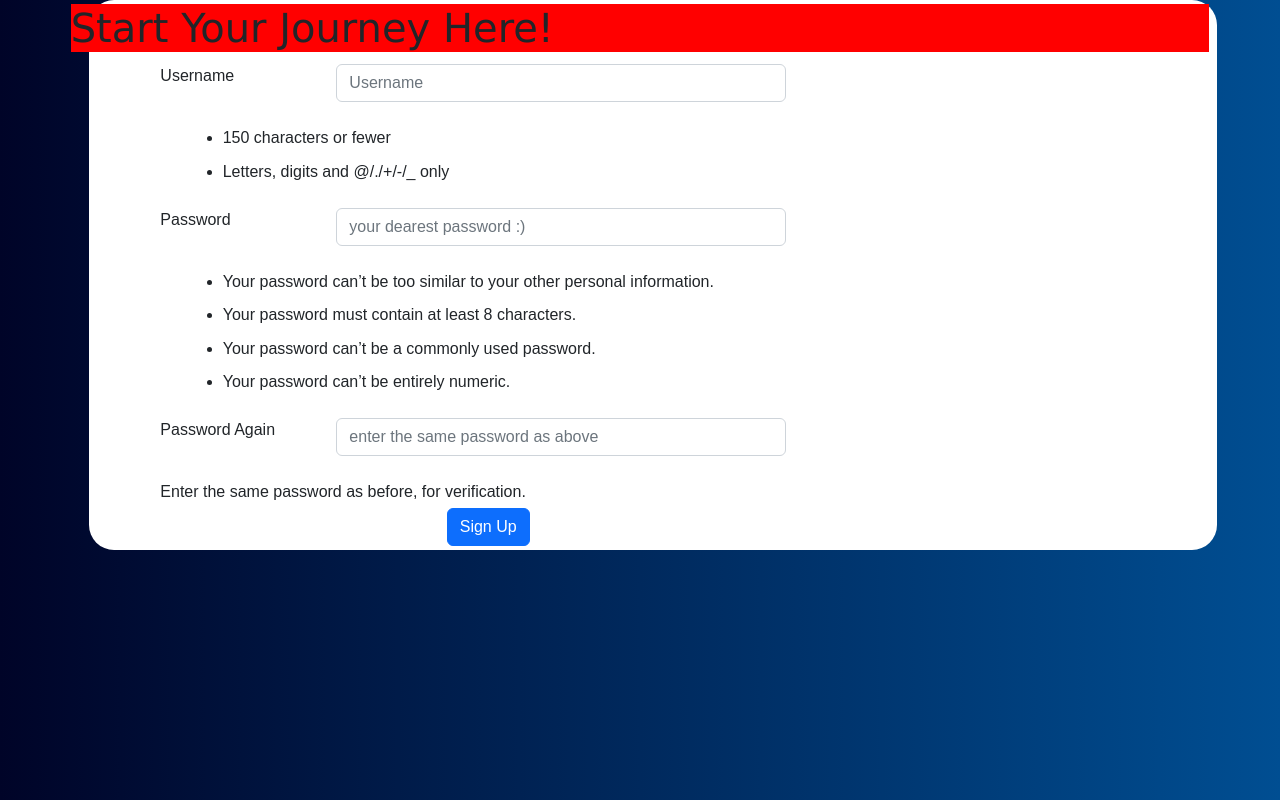
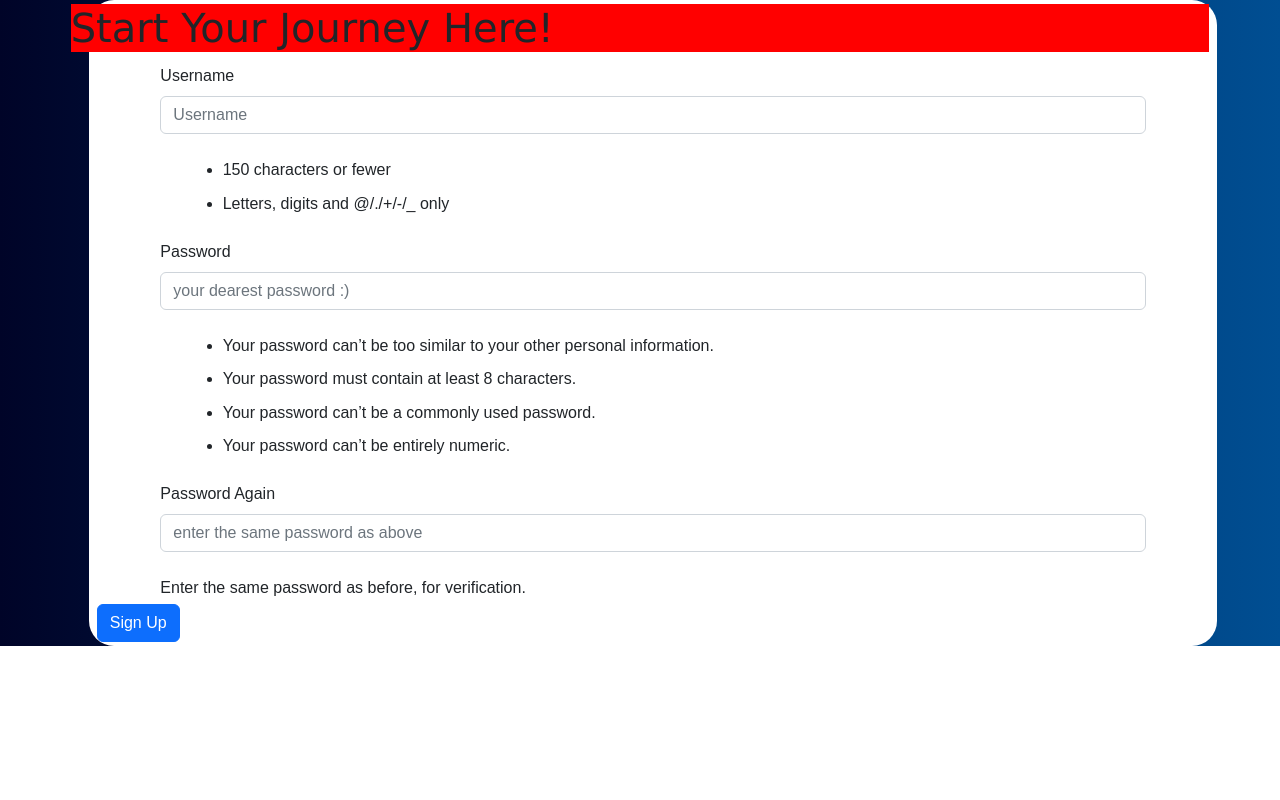
Before and after one commit to rafimadani/tugas1, a Django app: page /todolist/register in a window 1280 px wide. Run offline with Django 4.2, Linux system fonts and the light colour scheme.

Commit message:
fix page non responsive

```diff
--- a/todolist/templates/register.html
+++ b/todolist/templates/register.html
@@ -46,7 +46,6 @@
   <script src="https://cdn.jsdelivr.net/npm/@popperjs/core@2.11.6/dist/umd/popper.min.js" integrity="sha384-oBqDVmMz9ATKxIep9tiCxS/Z9fNfEXiDAYTujMAeBAsjFuCZSmKbSSUnQlmh/jp3" crossorigin="anonymous"></script>
   <script src="https://cdn.jsdelivr.net/npm/bootstrap@5.2.1/dist/js/bootstrap.min.js" integrity="sha384-7VPbUDkoPSGFnVtYi0QogXtr74QeVeeIs99Qfg5YCF+TidwNdjvaKZX19NZ/e6oz" crossorigin="anonymous"></script>
 
-<section class="vh-100" >
 <div class = "login" >
 
     <h1> Start Your Journey Here!</h1>
@@ -55,24 +54,24 @@
         {% csrf_token %}
         <div class="text-justify">
             <label for="exampleUsername" class="form-label">Username</label>
-            <input type="text" name="username" placeholder="Username" class="form-control" style="width: 450px" required>
+            <input type="text" name="username" placeholder="Username" class="form-control"  required>
             <br>
             <span class="helptext"><ul><li>150 characters or fewer</li><li> Letters, digits and @/./+/-/_ only</li></ul> </span>
           </div>
         <div class="text-justify">
             <label for="id_password1" class="form-label">Password</label>
-            <input type="password" name="password1" placeholder="your dearest password :)" autocomplete="new-password" required id="id_password1" class="form-control" required style="width: 450px">
+            <input type="password" name="password1" placeholder="your dearest password :)" autocomplete="new-password" required id="id_password1" class="form-control" required >
             <br>
             <span class="helptext"><ul><li>Your password can’t be too similar to your other personal information.</li><li>Your password must contain at least 8 characters.</li><li>Your password can’t be a commonly used password.</li><li>Your password can’t be entirely numeric.</li></ul></span>
         </div>
         <div class="text-justify">
             <label for="id_password1" class="form-label">Password Again</label>
-            <input type="password" name="password2" placeholder="enter the same password as above"autocomplete="new-password" required id="id_password2" class="form-control" required style="width: 450px">
+            <input type="password" name="password2" placeholder="enter the same password as above"autocomplete="new-password" required id="id_password2" class="form-control" required >
             <br>
             <span class="helptext">Enter the same password as before, for verification.</span>
         </div>
 
-        <button type="submit" class="btn register_btn btn-primary" value="login" style="position: relative;left:350px;">Sign Up</button>
+        <button type="submit" class="btn register_btn btn-primary" value="login"">Sign Up</button>
 
     </form>
 
```
Also changed, not shown: todolist/templates/login.html (+2 -7 lines).
